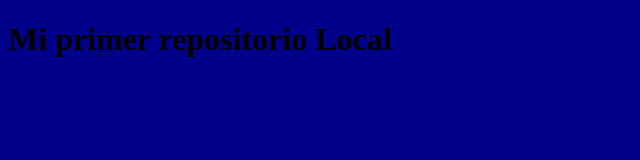
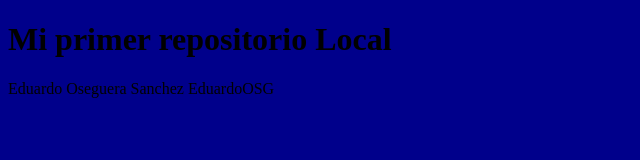
Before and after one commit to Elitemaat/MiRepositorioRemoto, a plain HTML site: page index.html in a window 1280 px wide. Shown: the whole page, without its empty margins (0-640 px from the left). Drawn offline with Linux system fonts and the light colour scheme.

Commit message:
Add: mi nombre
Se agrega un p con mi noombre

```diff
--- a/index.html
+++ b/index.html
@@ -11,7 +11,7 @@
 </head>
  <body>
 <h1>Mi primer repositorio Local </h1>
-<p></p>
+<p>Eduardo Oseguera Sanchez EduardoOSG</p>
 <p></p>
 </body>
 </html>
```
